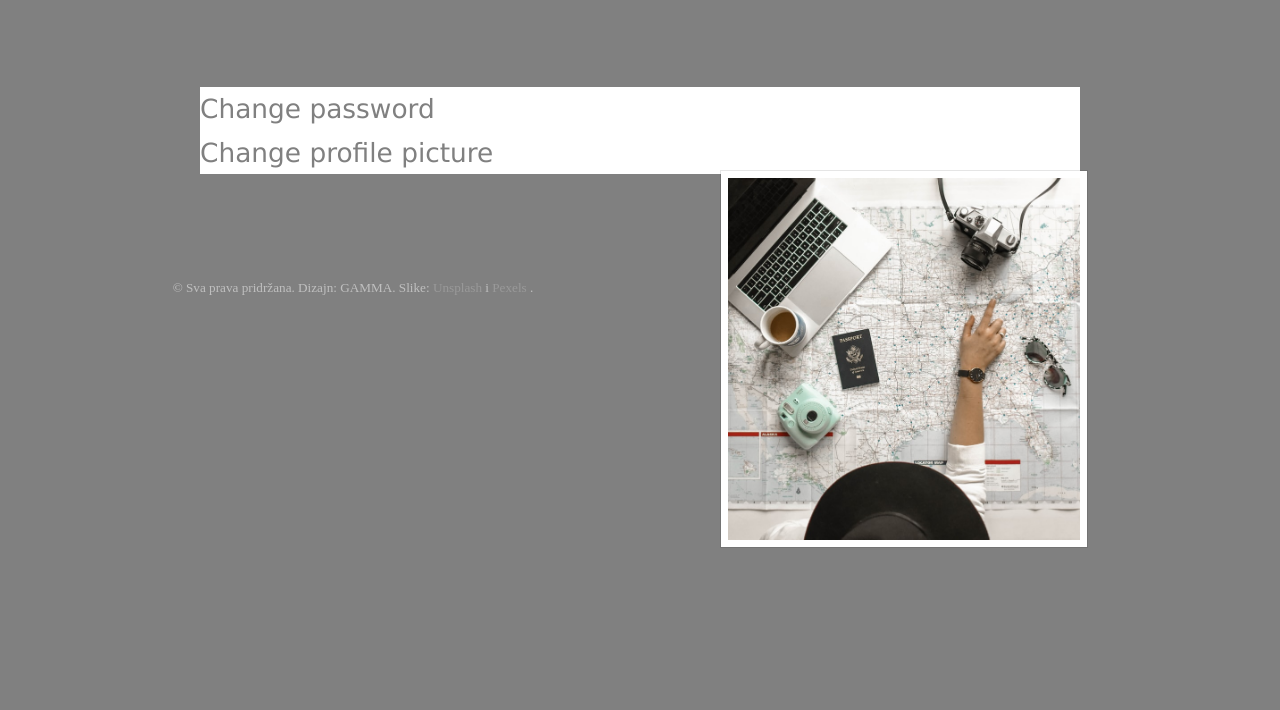
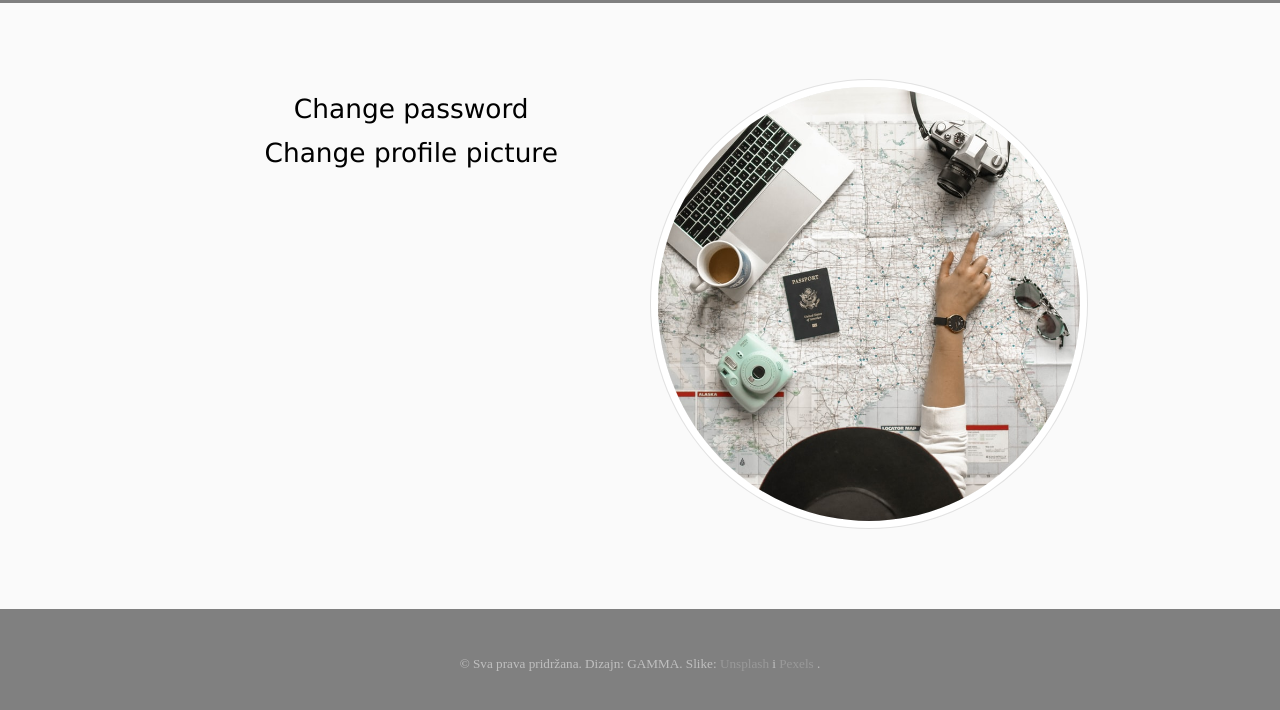
Before and after one commit to NajjacaInstitucija/TheEthicsExpress, a Flask app: page /settings in a window 1280 px wide. Shown: the part 45-755 px from the top of the page. Run offline with Flask 2, Linux system fonts and the light colour scheme; the visitor is signed in with stand-in values (Sample User, id 1); some web fonts are replaced.

Commit message:
Ispravak greske menu + settings
finalna verzija css

```diff
--- a/blog-neo4j/templates/edit_comment.html
+++ b/blog-neo4j/templates/edit_comment.html
@@ -1,7 +1,7 @@
 {% extends 'base.html' %}
 
 {% block head %}
-
+<base href="/">
 {% endblock %}
 
 
--- a/blog-neo4j/templates/edit_post.html
+++ b/blog-neo4j/templates/edit_post.html
@@ -4,6 +4,7 @@
 <title> Edit post </title>
 <meta charset="utf-8" />
 <meta name="viewport" content="width=device-width, initial-scale=1" />
+<base href="/">
 {% endblock %}
 
 
--- a/blog-neo4j/templates/post - changed.html
+++ b/blog-neo4j/templates/post - changed.html
@@ -1,7 +1,7 @@
 {% extends 'base.html' %}
 
 {% block head %}
-
+<base href="/">
 {% endblock %}
 
 
--- a/blog-neo4j/templates/post.html
+++ b/blog-neo4j/templates/post.html
@@ -4,6 +4,7 @@
 <title>View post </title>
 <meta charset="utf-8" />
 <meta name="viewport" content="width=device-width, initial-scale=1" />
+<base href="/">
 
 {% endblock %}
 
--- a/blog-neo4j/templates/profile.html
+++ b/blog-neo4j/templates/profile.html
@@ -4,7 +4,7 @@
 <title>Profile </title>
 <meta charset="utf-8" />
 <meta name="viewport" content="width=device-width, initial-scale=1" />
-
+<base href="/">
 {% endblock %}
 
 {% block body %}
--- a/blog-neo4j/templates/settings.html
+++ b/blog-neo4j/templates/settings.html
@@ -10,7 +10,6 @@
     .tab {
       display: grid;
       align-items: stretch;
-      background-color: white;
       color: gray;
       font-family: Verdana, Geneva, Tahoma, sans-serif;
       font-size: 180%;
@@ -33,19 +32,20 @@
 {% if session['username'] %}
 
 <div id="main">
-  <section class="wrapper">
+  <section class="wrapper style1">
     <div class="inner">
+      <div class="flex flex-2">
+        <div class="col align-center">
+            <a class="tab" href="/change_password">Change password</a>
+            <a class="tab" href="/change_profile_picture">Change profile picture</a>
+        </div>
 
 
-            <a class="tab" href="/change_password">Change password</a>
-            <a class="tab" href="/change_profile_picture">Change profile picture</a>
-
-
-
-      <div class="col col1 first">
-          <div class="image right" >
+      <div class="col align-center">
+          <div class="image round fit" >
             <a><img src="{{ url_for('static', filename='images/settings.jpg') }}" alt="" /></a>
           </div>
+        </div>
         </div>
     </div>
   </section>
```
